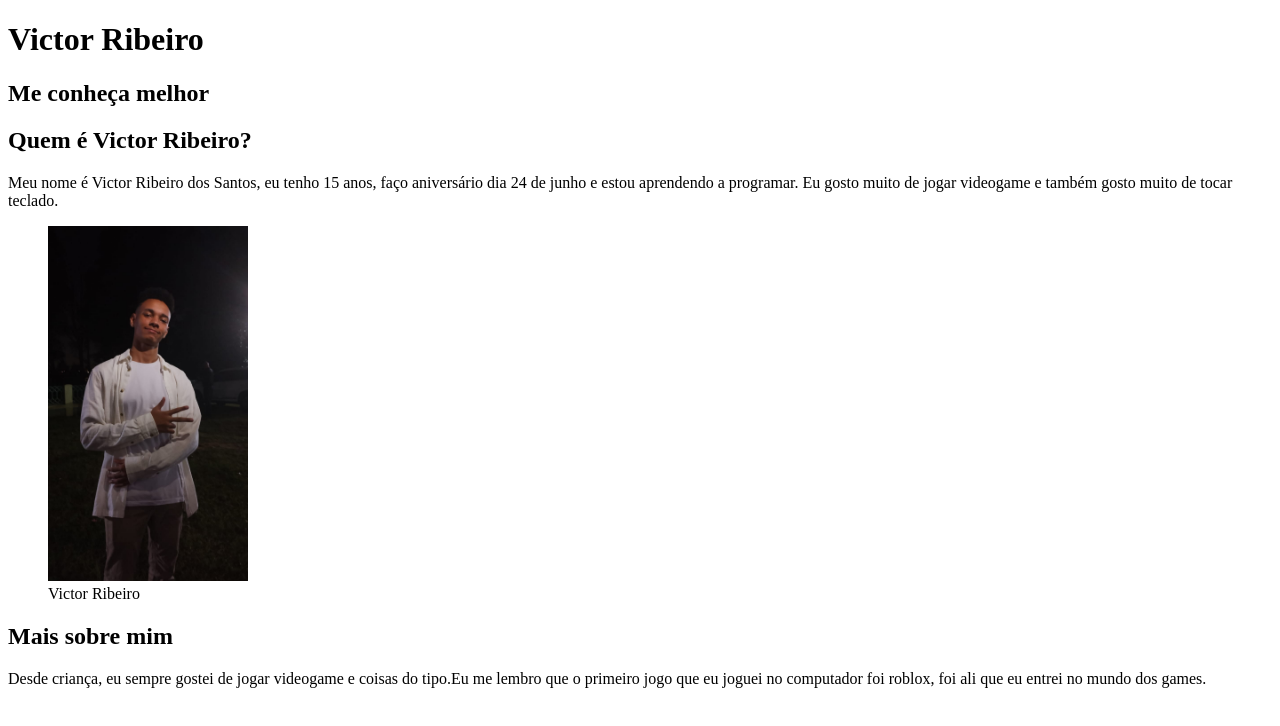
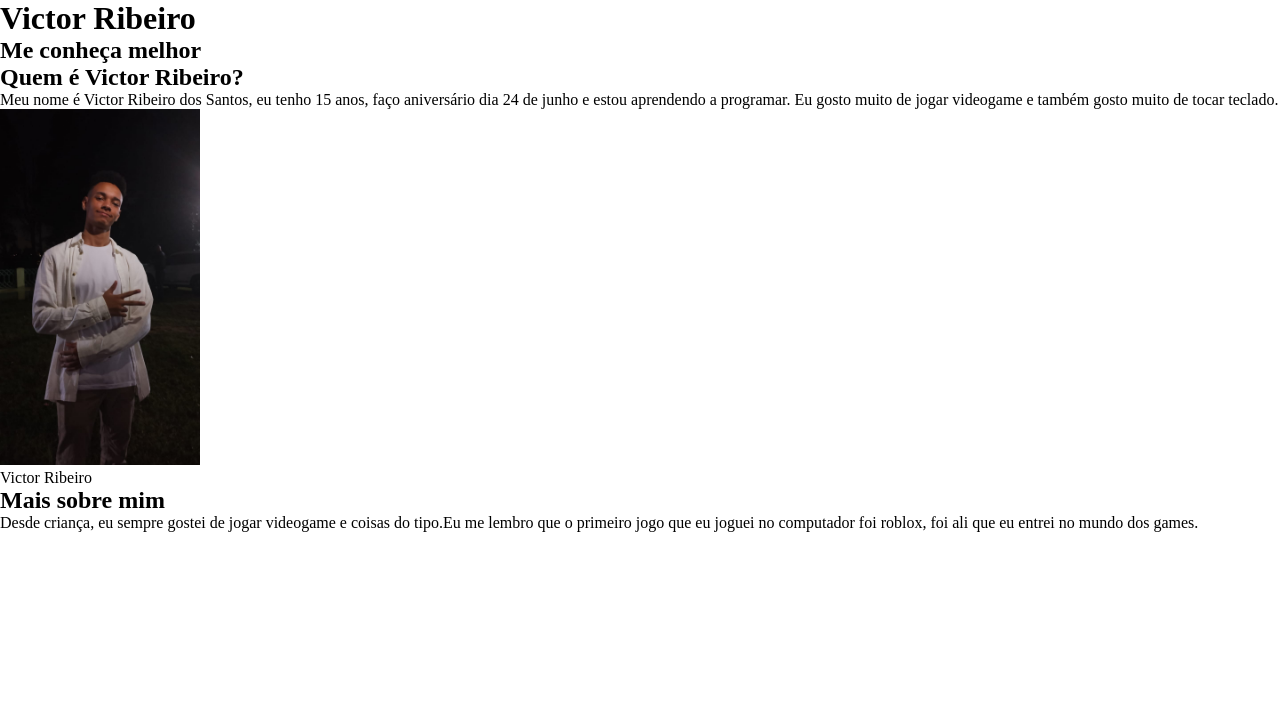
Before and after one commit to lucasfemar/programacao_exercicios, a plain HTML site: page victor/index.html in a window 1280 px wide. Drawn offline with Linux system fonts and the light colour scheme.

Commit message:
meus exercicios

```diff
--- a/victor/index.html
+++ b/victor/index.html
@@ -2,16 +2,14 @@
 <html lang="en">
 
 <head>
-        <meta charset="UTF-8">
-        <meta name="viewport" content="width=device-width, initial-scale=1.0">
-        <title>Document</title>
-    </head>
-
+    <meta charset="UTF-8" />
+    <meta name="viewport" content="width=device-width, initial-scale=1.0" />
+    <link rel="stylesheet" href="styles.css"/>
     <title>Tudo sobre Victor Ribeiro</title>
 </head>
 
 <body>
-        <div id="interface">
+    <div class="container">
         <header id="cabecalho">
             <hgroup>
                 <h1>Victor Ribeiro</h1>
@@ -20,18 +18,22 @@
         </header>
 
         <h2>Quem é Victor Ribeiro?</h2>
-            <p>Meu nome é Victor Ribeiro dos Santos, eu tenho 15 anos, faço aniversário dia 24 de junho e estou aprendendo a
-                programar. Eu gosto muito de jogar videogame e também gosto muito de tocar teclado.</p>
+        <p>
+            Meu nome é Victor Ribeiro dos Santos, eu tenho 15 anos, faço aniversário
+            dia 24 de junho e estou aprendendo a programar. Eu gosto muito de jogar
+            videogame e também gosto muito de tocar teclado.
+        </p>
         <figure>
             <img src="foto.minha.jpeg" width="200" heigh="300" />
-                <figcaption>
-                    Victor Ribeiro
-                </figcaption>
+            <figcaption>Victor Ribeiro</figcaption>
         </figure>
 
         <h2>Mais sobre mim</h2>
-            <p>Desde criança, eu sempre gostei de jogar videogame e coisas do tipo.Eu me lembro que o primeiro jogo que eu
-                joguei no computador foi roblox, foi ali que eu entrei no mundo dos games.</p>
+        <p>
+            Desde criança, eu sempre gostei de jogar videogame e coisas do tipo.Eu
+            me lembro que o primeiro jogo que eu joguei no computador foi roblox,
+            foi ali que eu entrei no mundo dos games.
+        </p>
     </div>
 </body>
 
--- /dev/null
+++ b/victor/styles.css
@@ -0,0 +1,9 @@
+*{
+    margin: 0;
+    padding: 0;
+}
+
+header{
+    background-color: ;
+    flex-direction: ;
+}
```
Lines whose indentation alone changed are shown as unchanged.
